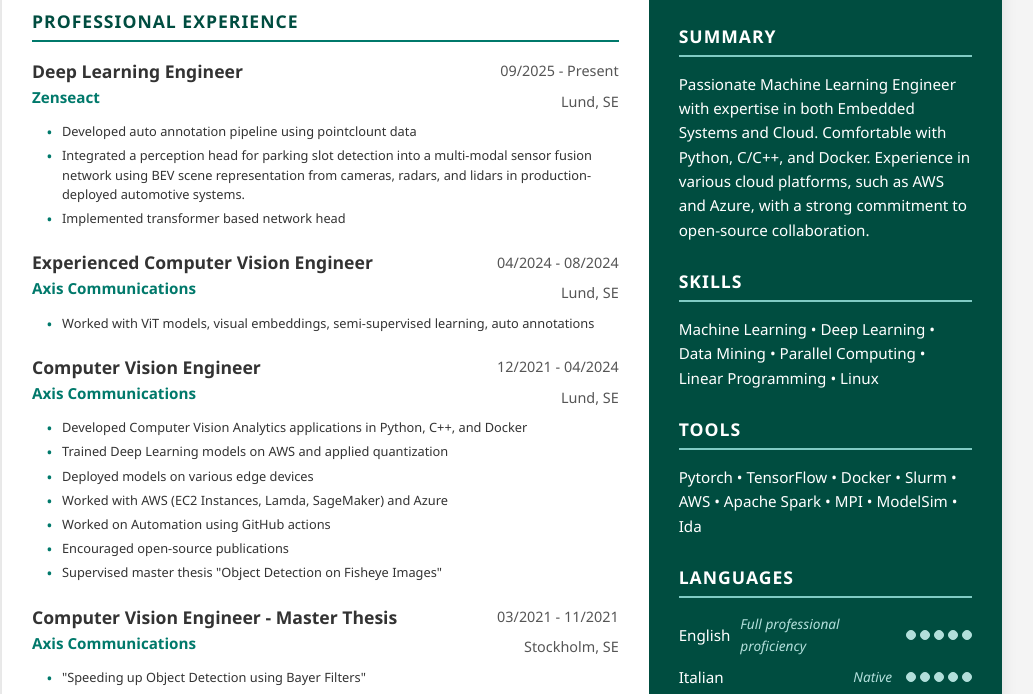
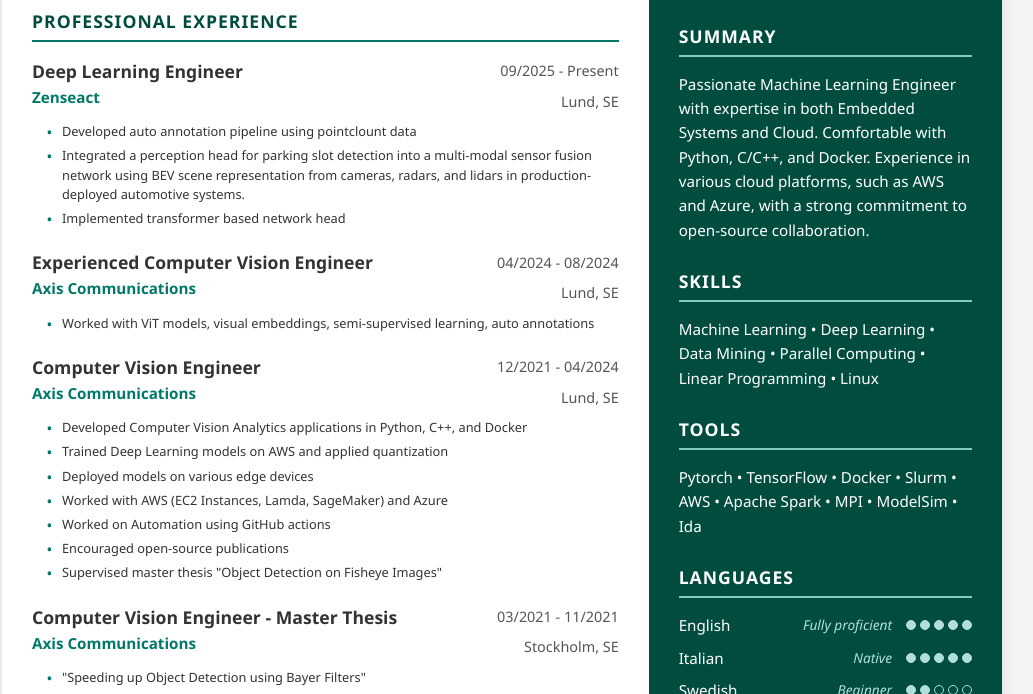
Before and after one commit to Corallo/CV, a plain HTML site: page index.html in a window 1280 px wide. Shown: the part 251-945 px from the top of the page, without its empty margins (138-1171 px from the left). Drawn offline with Linux system fonts and the light colour scheme.

Commit message:
Fix english level

```diff
--- a/index.html
+++ b/index.html
@@ -176,7 +176,7 @@
                 <h3>LANGUAGES</h3>
                 <div class="language-item">
                     <span>English</span>
-                    <span class="level">Full professional proficiency</span>
+                    <span class="level">Fully proficient</span>
                     <span class="dots">
                         <span class="dot filled"></span><span class="dot filled"></span><span class="dot filled"></span><span class="dot filled"></span><span class="dot filled"></span>
                     </span>
```
